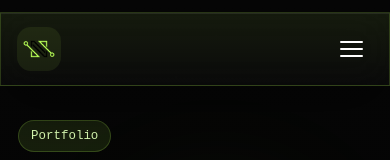
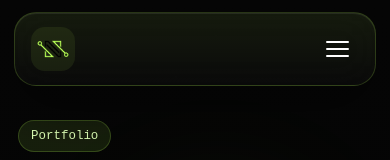
Before and after one commit to Nmsrt/Professional-Portfolio, a React (Vite) app: page / in a window 390 px wide. Shown: the top 160 px of the page. Built offline with nearby package versions, Linux system fonts and the light colour scheme.

Commit message:
Mobile navbar change

```diff
--- a/src/styles/navbar.css
+++ b/src/styles/navbar.css
@@ -302,22 +302,19 @@
 ========================= */
 
 @media (max-width: 768px) {
-    .topbar-shell {
+  .topbar-shell {
     position: absolute;
     top: 12px;
     left: 0;
     right: 0;
-    width: 100%;
-    padding-inline: 0;
     z-index: 100;
+    padding-inline: 14px;
   }
 
   .topbar {
     width: 100%;
-    max-width: 100%;
-    margin: 0;
     padding: 12px 16px;
-    border-radius: 0;
+    border-radius: 22px;
   }
 
   .brand {
```
